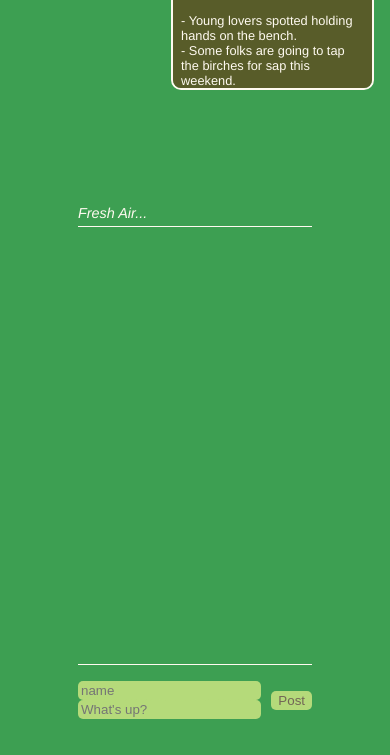
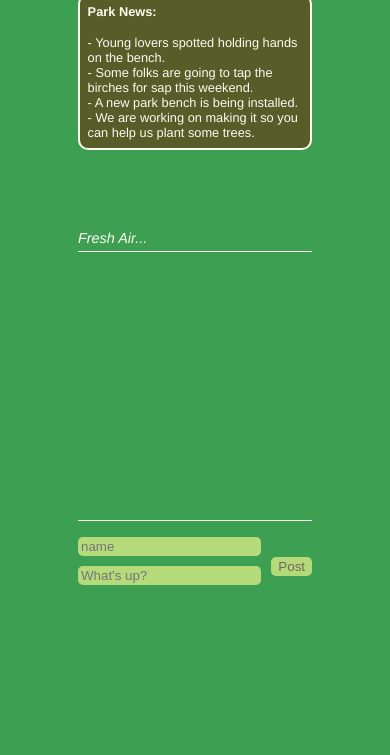
Before and after one commit to clemhepburn/the-park, a website with bundled scripts: page fe/index.html in a window 390 px wide. Shown: the part 89-844 px from the top of the page. Built offline with nearby package versions, Linux system fonts and the light colour scheme; no server answers.

Commit message:
media query for mobile

```diff
--- a/fe/style.css
+++ b/fe/style.css
@@ -144,3 +144,35 @@ main {
   background: none;
   display: initial!important;
 }
+
+@media(max-width: 535px) {
+
+  header {
+    display: flex;
+    flex-direction: column;
+    align-items: center;
+  }
+
+  .weather {
+    display: flex;
+    flex-direction: column;
+    align-items: center;
+  }
+
+  main {
+    display: flex;
+    flex-direction: column;
+  }
+
+  .chat {
+    margin-top: 3rem;
+  }
+
+  .messages {
+    height: 30vh;
+  }
+
+  input {
+    margin-bottom: 10px;
+  }
+}
```
